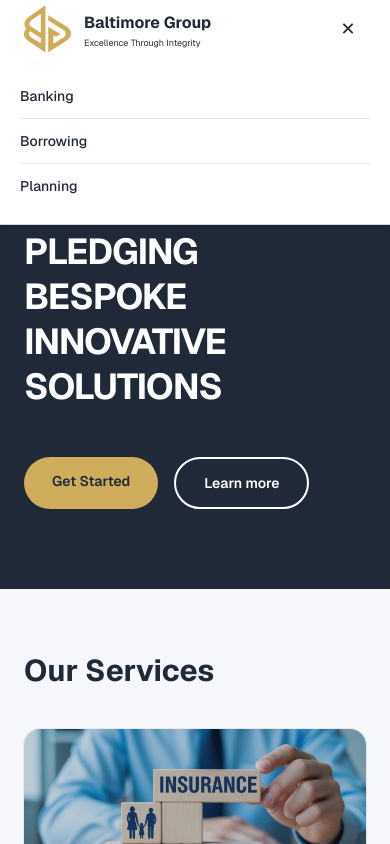
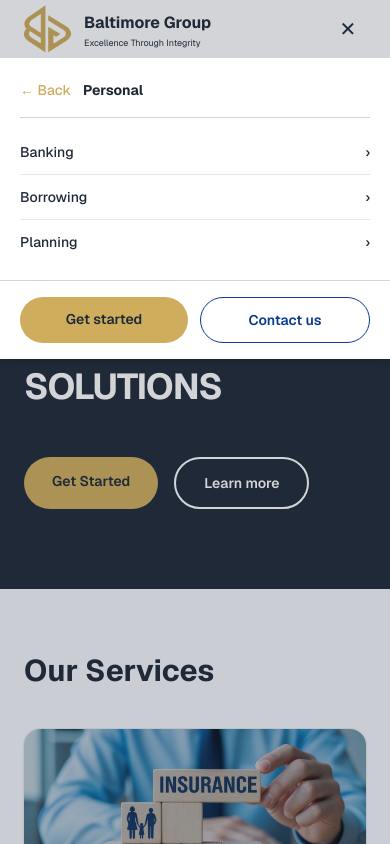
Before and after one commit to Amison23/baltimore, a Next.js app: page / in a window 390 px wide. Both pictures are taken after a click on the button "Open navigation menu". Shown: the top 844 px of the page. Built offline with nearby package versions, Linux system fonts and the light colour scheme.

Commit message:
nav: stage 3 - add mobile drill-down navigation

```diff
--- a/src/components/layout/AppShell.tsx
+++ b/src/components/layout/AppShell.tsx
@@ -1,11 +1,8 @@
 import Link from "next/link";
 import type { ReactNode } from "react";
-import { MobileMenu } from "@/components/common/MenuLayout";
 import { CategoryBar } from "@/components/nav/CategoryBar";
+import { MobileMenu } from "@/components/nav/MobileMenu";
 import { TagBar } from "@/components/nav/TagBar";
-import { DEFAULT_TAG, getTag } from "@/lib/nav";
-
-const mobileMenuItems = getTag(DEFAULT_TAG).menu;
 
 function Header() {
   return (
@@ -32,7 +29,7 @@ function Header() {
             <img src="/assets/instagram.svg" alt="Instagram" className="size-6" />
           </div>
         </div>
-        <MobileMenu items={mobileMenuItems} />
+        <MobileMenu />
       </div>
       <div className="hidden h-12 border-t border-brand-border md:block">
         <div className="mx-auto max-w-[1180px] px-5 sm:px-8 lg:px-10">
--- /dev/null
+++ b/src/components/nav/MobileMenu.tsx
@@ -0,0 +1,145 @@
+"use client";
+
+import Link from "next/link";
+import { useEffect, useRef, useState } from "react";
+import { usePathname } from "next/navigation";
+import { getTag, TAGS, type MenuNode, type TagId } from "@/lib/nav";
+import { useActiveTag } from "./use-active-tag";
+
+export function MobileMenu() {
+  const activeTag = useActiveTag();
+  const pathname = usePathname();
+  const [open, setOpen] = useState(false);
+  const [viewTag, setViewTag] = useState<TagId | null>(activeTag);
+  const [path, setPath] = useState<MenuNode[]>([]);
+  const toggleRef = useRef<HTMLButtonElement>(null);
+  const panelRef = useRef<HTMLElement>(null);
+
+  const current = path[path.length - 1];
+  const config = viewTag ? getTag(viewTag) : null;
+  const list = current?.children ?? config?.menu ?? [];
+
+  const close = () => {
+    setOpen(false);
+    setViewTag(activeTag);
+    setPath([]);
+    window.requestAnimationFrame(() => toggleRef.current?.focus());
+  };
+
+  useEffect(() => {
+    if (!open) return;
+    window.requestAnimationFrame(() => {
+      panelRef.current?.querySelector<HTMLElement>("button, a")?.focus();
+    });
+  }, [open, viewTag, path]);
+
+  useEffect(() => {
+    const handleKeyDown = (event: KeyboardEvent) => {
+      if (event.key === "Escape" && open) close();
+    };
+    document.addEventListener("keydown", handleKeyDown);
+    return () => document.removeEventListener("keydown", handleKeyDown);
+  });
+
+  const previousPathname = useRef(pathname);
+  useEffect(() => {
+    if (previousPathname.current === pathname) return;
+    previousPathname.current = pathname;
+    if (open) window.requestAnimationFrame(close);
+    // close intentionally uses the latest active tag when the route changes.
+    // eslint-disable-next-line react-hooks/exhaustive-deps
+  }, [pathname, open]);
+
+  function openMenu() {
+    setViewTag(activeTag);
+    setPath([]);
+    setOpen(true);
+  }
+
+  function handleNodeClick(node: MenuNode) {
+    if (node.children?.length) setPath((currentPath) => [...currentPath, node]);
+  }
+
+  return (
+    <div className="lg:hidden">
+      <button
+        ref={toggleRef}
+        type="button"
+        aria-label={open ? "Close navigation menu" : "Open navigation menu"}
+        aria-expanded={open}
+        aria-controls="mobile-nav"
+        onClick={() => (open ? close() : openMenu())}
+        className="flex size-11 items-center justify-center rounded-md text-xl text-brand-navy transition-colors motion-reduce:transition-none"
+      >
+        {open ? "✕" : "☰"}
+      </button>
+
+      {open && <button type="button" aria-label="Close menu" onClick={close} className="fixed inset-0 z-40 bg-brand-navy/20" />}
+
+      {open && (
+        <nav
+          ref={panelRef}
+          id="mobile-nav"
+          aria-label="Mobile navigation"
+          className="absolute inset-x-0 top-full z-50 flex max-h-[calc(100dvh-var(--header-h))] flex-col bg-white shadow-md"
+        >
+          <div className="flex-1 overflow-y-auto px-5 py-4 sm:px-8">
+            {!viewTag ? (
+              <ul className="flex flex-col">
+                {TAGS.map((tag) => (
+                  <li key={tag.id} className="border-b border-brand-border last:border-0">
+                    <button type="button" onClick={() => { setViewTag(tag.id); setPath([]); }} className="flex min-h-11 w-full items-center justify-between py-3 text-left text-sm font-medium text-brand-ink">
+                      {tag.label}
+                      <span aria-hidden="true">›</span>
+                    </button>
+                  </li>
+                ))}
+              </ul>
+            ) : (
+              <>
+                <div className="mb-3 flex min-h-11 items-center gap-3 border-b border-brand-border-strong pb-3">
+                  <button type="button" onClick={() => (path.length ? setPath((currentPath) => currentPath.slice(0, -1)) : setViewTag(null))} className="text-sm font-medium text-brand-gold">
+                    ← Back
+                  </button>
+                  <span className="text-sm font-bold text-brand-navy">{current?.label ?? TAGS.find((tag) => tag.id === viewTag)?.label}</span>
+                </div>
+
+                <ul className="flex flex-col">
+                  {current?.href && (
+                    <li>
+                      <Link href={current.href} onClick={close} className="block min-h-11 py-3 text-sm font-semibold text-brand-gold">
+                        View all {current.label}
+                      </Link>
+                    </li>
+                  )}
+                  {list.map((node) => (
+                    <li key={node.label} className="border-b border-brand-border last:border-0">
+                      {node.children?.length ? (
+                        <button type="button" disabled={node.disabled} aria-disabled={node.disabled ? "true" : undefined} onClick={() => handleNodeClick(node)} className="flex min-h-11 w-full items-center justify-between py-3 text-left text-sm font-medium text-brand-ink disabled:cursor-not-allowed disabled:text-brand-slate-light">
+                          {node.label}
+                          <span aria-hidden="true">›</span>
+                        </button>
+                      ) : node.disabled ? (
+                        <span aria-disabled="true" className="block min-h-11 py-3 text-sm text-brand-slate-light">{node.label}<span className="ml-2 text-xs">Coming soon</span></span>
+                      ) : (
+                        <Link href={node.href ?? "#"} onClick={close} className="block min-h-11 py-3 text-sm font-medium text-brand-ink hover:text-brand-gold motion-reduce:transition-none">
+                          {node.label}
+                        </Link>
+                      )}
+                    </li>
+                  ))}
+                </ul>
+              </>
+            )}
+          </div>
+
+          {config && (
+            <div className="flex shrink-0 gap-3 border-t border-brand-border-strong bg-white px-5 py-4 sm:px-8">
+              {config.actions.map((action) => <Link key={action.label} href={action.href} onClick={close} className={action.variant === "primary" ? "flex-1 rounded-full bg-brand-gold px-4 py-3 text-center text-sm font-semibold text-brand-navy transition hover:bg-brand-gold-hover motion-reduce:transition-none" : "flex-1 rounded-full border border-brand-blue px-4 py-3 text-center text-sm font-semibold text-brand-blue transition hover:bg-brand-blue hover:text-white motion-reduce:transition-none"}>{action.label}</Link>)}
+            </div>
+          )}
+        </nav>
+      )}
+    </div>
+  );
+}
```
